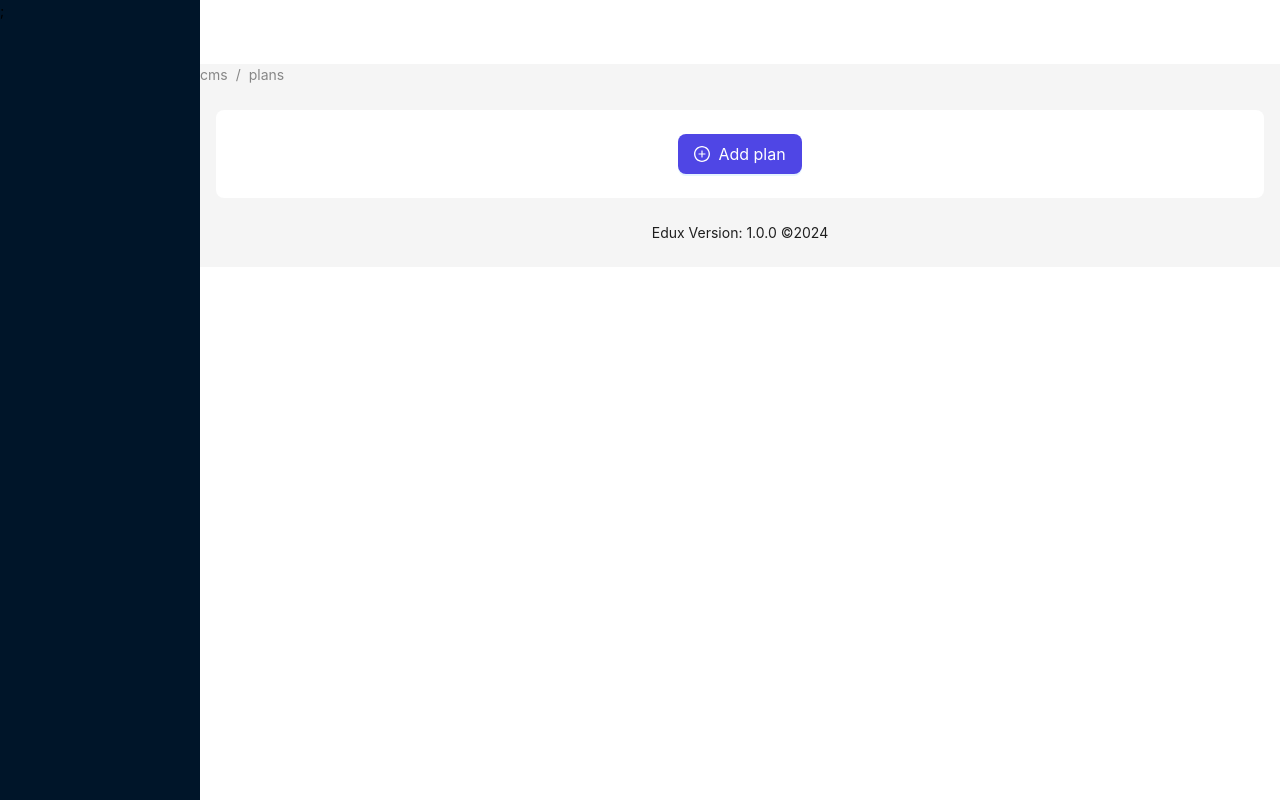
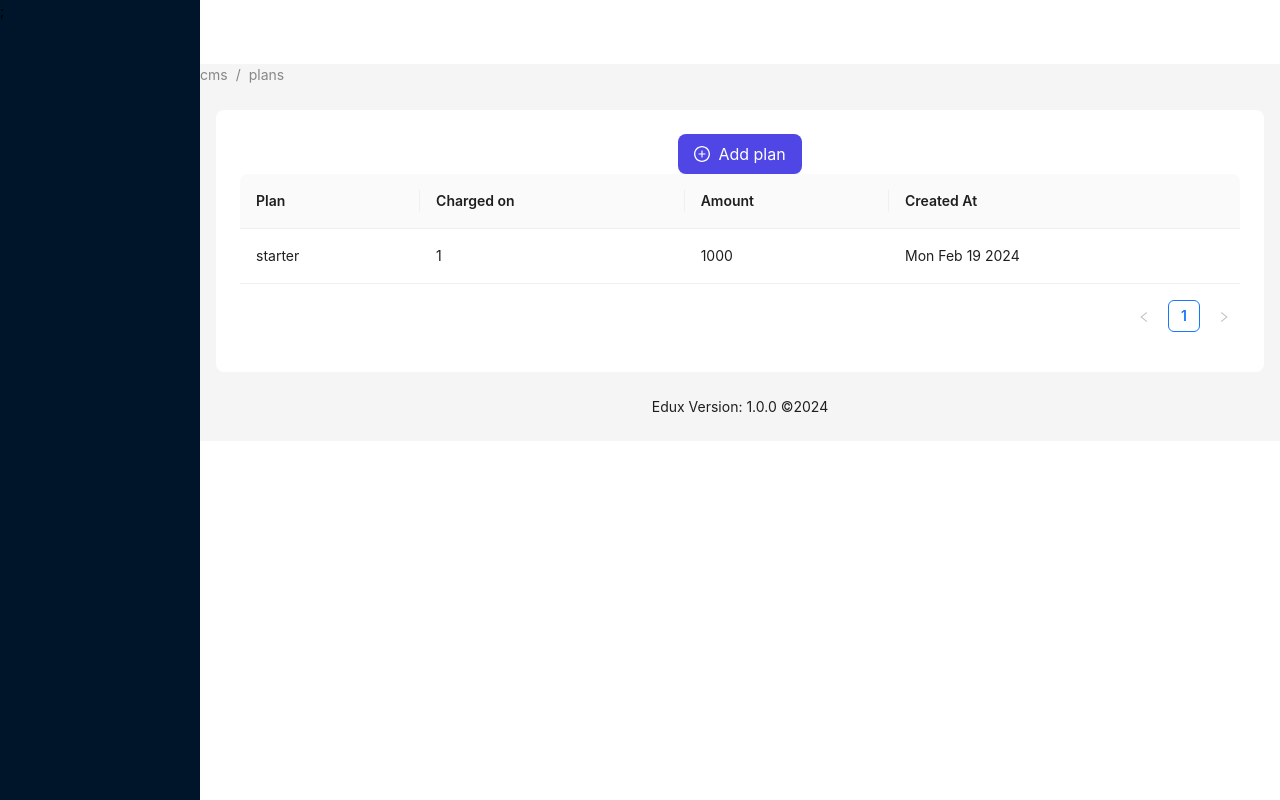
Before and after one commit to KaleemUllah700/edu, a Next.js app: page /cms/plans in a window 1280 px wide. Built offline with nearby package versions, Linux system fonts and the light colour scheme.

Commit message:
table added in cms-plans

```diff
--- a/components/cms/plans/index.jsx
+++ b/components/cms/plans/index.jsx
@@ -4,7 +4,7 @@ import { useState } from "react"
 import CmsLayout from "@/components/shared/layout/cms"
 
 import {
-    Button, Drawer, Form, Input, Select, TextArea
+    Button, Drawer, Form, Input, Select, Table
 } from 'antd'
 import {
     PlusCircleOutlined
@@ -14,6 +14,37 @@ const Plans = ()=>{
 
     const [openDrawer, setOpenDrawer] = useState(false)
 
+    const columns = [
+        {
+            title: 'Plan',
+            dataIndex: 'title',
+            key: 'title'
+        },
+        {
+            title:'Charged on',
+            dataIndex: 'interval',
+            key: 'interval'
+        },
+        {
+            title: 'Amount',
+            dataIndex: 'amount',
+            key: 'amount'
+        },
+        {
+            title: 'Created At',
+            dataIndex: 'createdAt',
+            key: 'createdAt'
+        }
+    ]
+
+    const data = [
+        {
+            title: 'starter',
+            interval: 1,
+            amount: 1000,
+            createdAt: new Date().toDateString()
+        }
+    ]
 
 
     return (
@@ -25,6 +56,10 @@ const Plans = ()=>{
                 icon={<PlusCircleOutlined />}
                 onClick={()=>setOpenDrawer(true)}
             >Add plan</Button>
+            <Table
+                dataSource={data}
+                columns={columns}
+            />
             <Drawer
                 title="New Plan"
                 width={500}
@@ -98,7 +133,6 @@ const Plans = ()=>{
                             >Create Plan</Button>
 
                             <Button
-                                htmlType="submit"
                                 type="primary"
                                 className="bg-indigo-600 rounded-sm"
                                 size="large"
```
